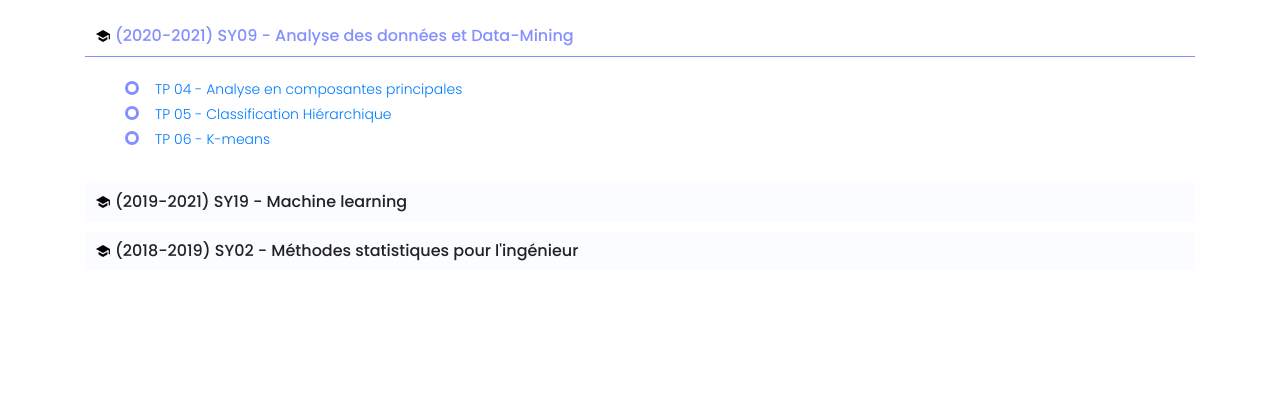
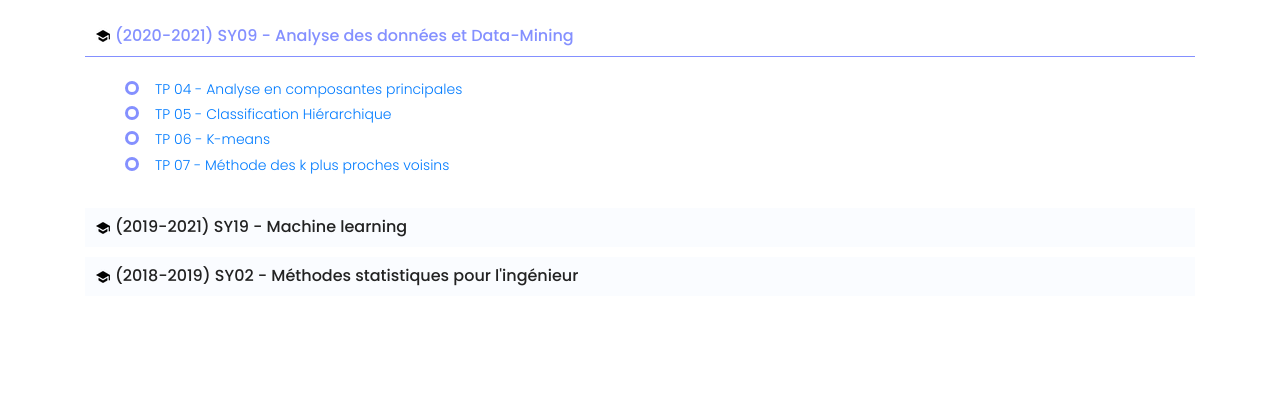
Before and after one commit to salmuz/salmuz.github.io, a plain HTML site: page teaching.html in a window 1280 px wide. Shown: the part 142-536 px from the top of the page. Drawn offline with nearby package versions, Linux system fonts and the light colour scheme.

Commit message:
td sy09 knn

```diff
--- a/teaching.html
+++ b/teaching.html
@@ -149,7 +149,12 @@
                                     TP 06 - K-means
                                 </a>
                             </li>
-
+                            <li>
+                                <a href="https://colab.research.google.com/drive/1i2JfbmxEWy6xqmVvdVesxj0tdE92iBKc?usp=sharing"
+                                   target="_blank">
+                                    TP 07 - Méthode des k plus proches voisins
+                                </a>
+                            </li>
 
                         </ul>
                     </dd>
```
